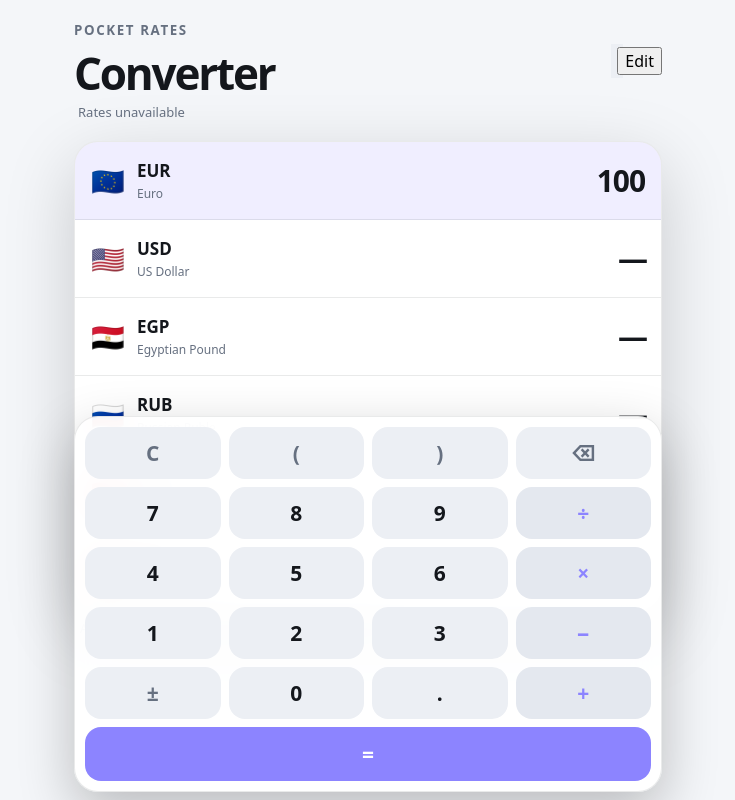
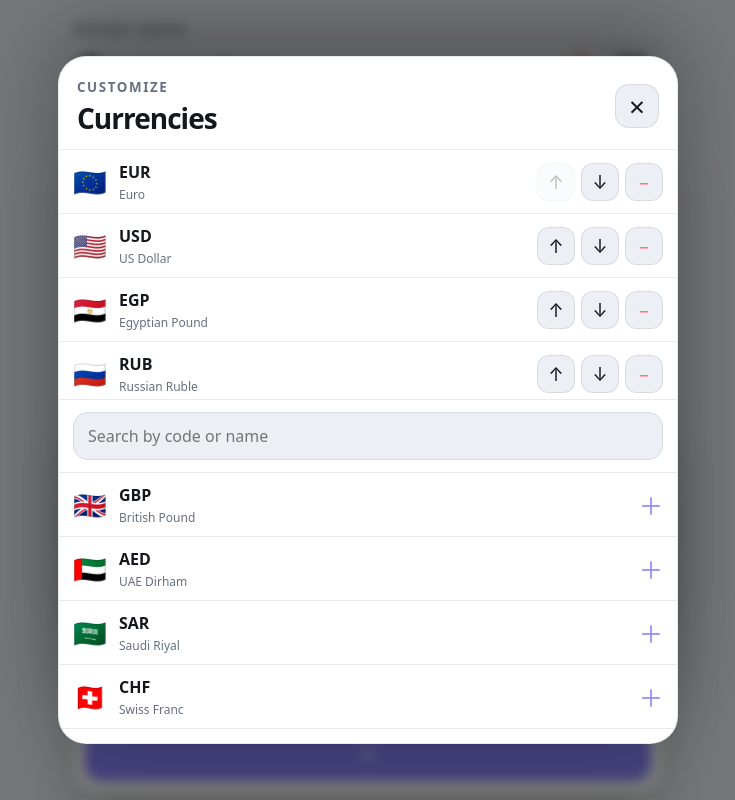
Before and after one commit to DEN-2020/pocket-rates-pwa, a React (Vite) app: page / in a window 1280 px wide. Both pictures are taken after a click on the button "Edit". Shown: the top 800 px of the page, without its empty margins (272-1007 px from the left). Built offline with nearby package versions, Linux system fonts and the light colour scheme; no server answers.

Commit message:
style: add currency manager sheet

```diff
--- a/src/styles/global.css
+++ b/src/styles/global.css
@@ -90,3 +90,221 @@ button, input { font: inherit; }
   .calc-key { min-height: 46px; }
   .topbar { min-height: 64px; }
 }
+
+
+.topbar-actions {
+  display: flex;
+  align-items: center;
+  gap: 14px;
+}
+
+.manage-button,
+.icon-button,
+.mini-button {
+  min-width: 44px;
+  min-height: 44px;
+  border: 1px solid var(--line);
+  border-radius: 14px;
+  background: var(--surface-2);
+  color: var(--text);
+  cursor: pointer;
+  touch-action: manipulation;
+}
+
+.manage-button {
+  padding: 0 14px;
+  font-weight: 700;
+}
+
+.manage-button:focus-visible,
+.icon-button:focus-visible,
+.mini-button:focus-visible,
+.search-field input:focus-visible,
+.available-asset-row:focus-visible {
+  outline: 2px solid var(--accent);
+  outline-offset: 2px;
+}
+
+.sheet-backdrop {
+  position: fixed;
+  inset: 0;
+  z-index: 50;
+  display: flex;
+  align-items: flex-end;
+  justify-content: center;
+  padding: 0;
+  background: rgba(0,0,0,.52);
+  backdrop-filter: blur(6px);
+}
+
+.asset-sheet {
+  width: min(100%, 620px);
+  max-height: min(86dvh, 760px);
+  overflow: hidden;
+  border: 1px solid var(--line);
+  border-bottom: 0;
+  border-radius: 28px 28px 0 0;
+  background: var(--surface);
+  box-shadow: 0 -24px 80px rgba(0,0,0,.30);
+}
+
+.sheet-header {
+  display: flex;
+  align-items: center;
+  justify-content: space-between;
+  gap: 16px;
+  padding: 18px 18px 12px;
+  border-bottom: 1px solid var(--line);
+}
+
+.sheet-header small {
+  color: var(--muted);
+  font-weight: 700;
+  text-transform: uppercase;
+  letter-spacing: .12em;
+}
+
+.sheet-header h2 {
+  margin: 2px 0 0;
+  font-size: 28px;
+  letter-spacing: -.035em;
+}
+
+.icon-button {
+  font-size: 28px;
+  line-height: 1;
+}
+
+.selected-assets {
+  max-height: 250px;
+  overflow-y: auto;
+  overscroll-behavior: contain;
+  border-bottom: 1px solid var(--line);
+}
+
+.selected-asset-row,
+.available-asset-row {
+  display: grid;
+  grid-template-columns: 46px minmax(0, 1fr) auto;
+  align-items: center;
+  width: 100%;
+  min-height: 64px;
+  padding: 8px 14px;
+  border: 0;
+  border-bottom: 1px solid var(--line);
+  background: transparent;
+  color: var(--text);
+  text-align: left;
+}
+
+.selected-asset-row:last-child,
+.available-asset-row:last-child {
+  border-bottom: 0;
+}
+
+.asset-label {
+  display: flex;
+  flex-direction: column;
+  min-width: 0;
+  gap: 3px;
+}
+
+.asset-label strong {
+  font-size: 16px;
+}
+
+.asset-label small {
+  overflow: hidden;
+  color: var(--muted);
+  font-size: 12px;
+  white-space: nowrap;
+  text-overflow: ellipsis;
+}
+
+.asset-actions {
+  display: flex;
+  gap: 6px;
+}
+
+.mini-button {
+  min-width: 38px;
+  min-height: 38px;
+  border-radius: 12px;
+  font-size: 18px;
+}
+
+.mini-button:disabled {
+  opacity: .28;
+  cursor: default;
+}
+
+.danger-button:not(:disabled) {
+  color: var(--danger);
+}
+
+.search-field {
+  display: block;
+  padding: 12px 14px;
+  border-bottom: 1px solid var(--line);
+}
+
+.search-field input {
+  width: 100%;
+  min-height: 48px;
+  padding: 0 14px;
+  border: 1px solid var(--line);
+  border-radius: 15px;
+  outline: 0;
+  background: var(--surface-2);
+  color: var(--text);
+}
+
+.available-assets {
+  max-height: 320px;
+  overflow-y: auto;
+  overscroll-behavior: contain;
+}
+
+.available-asset-row {
+  cursor: pointer;
+}
+
+.available-asset-row:active {
+  background: var(--accent-soft);
+}
+
+.add-glyph {
+  color: var(--accent);
+  font-size: 24px;
+}
+
+.empty-state {
+  margin: 0;
+  padding: 24px 16px;
+  color: var(--muted);
+  text-align: center;
+}
+
+.sr-only {
+  position: absolute;
+  width: 1px;
+  height: 1px;
+  padding: 0;
+  margin: -1px;
+  overflow: hidden;
+  clip: rect(0,0,0,0);
+  white-space: nowrap;
+  border: 0;
+}
+
+@media (min-width: 700px) {
+  .sheet-backdrop {
+    align-items: center;
+    padding: 24px;
+  }
+
+  .asset-sheet {
+    border-bottom: 1px solid var(--line);
+    border-radius: 28px;
+  }
+}
```
